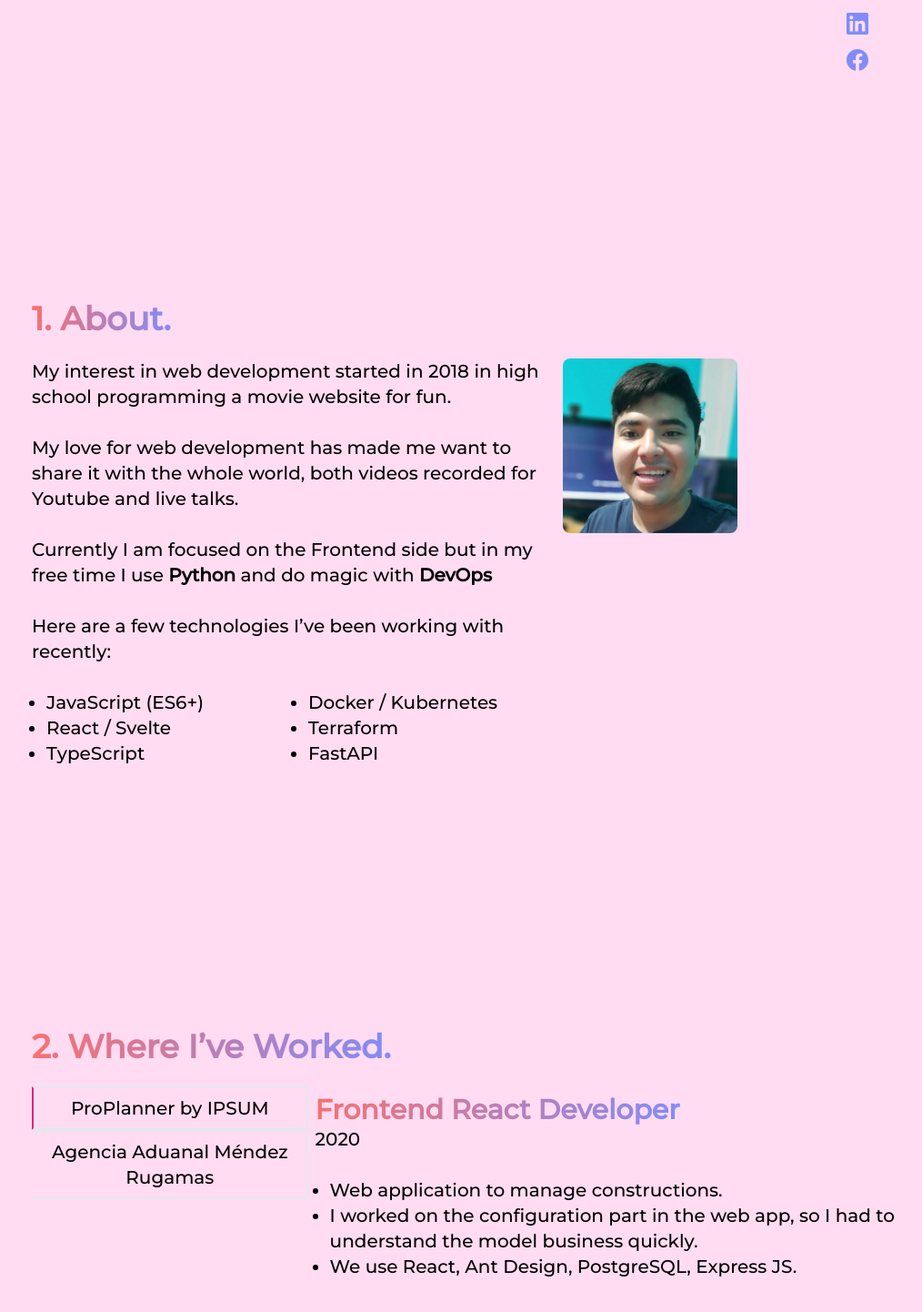
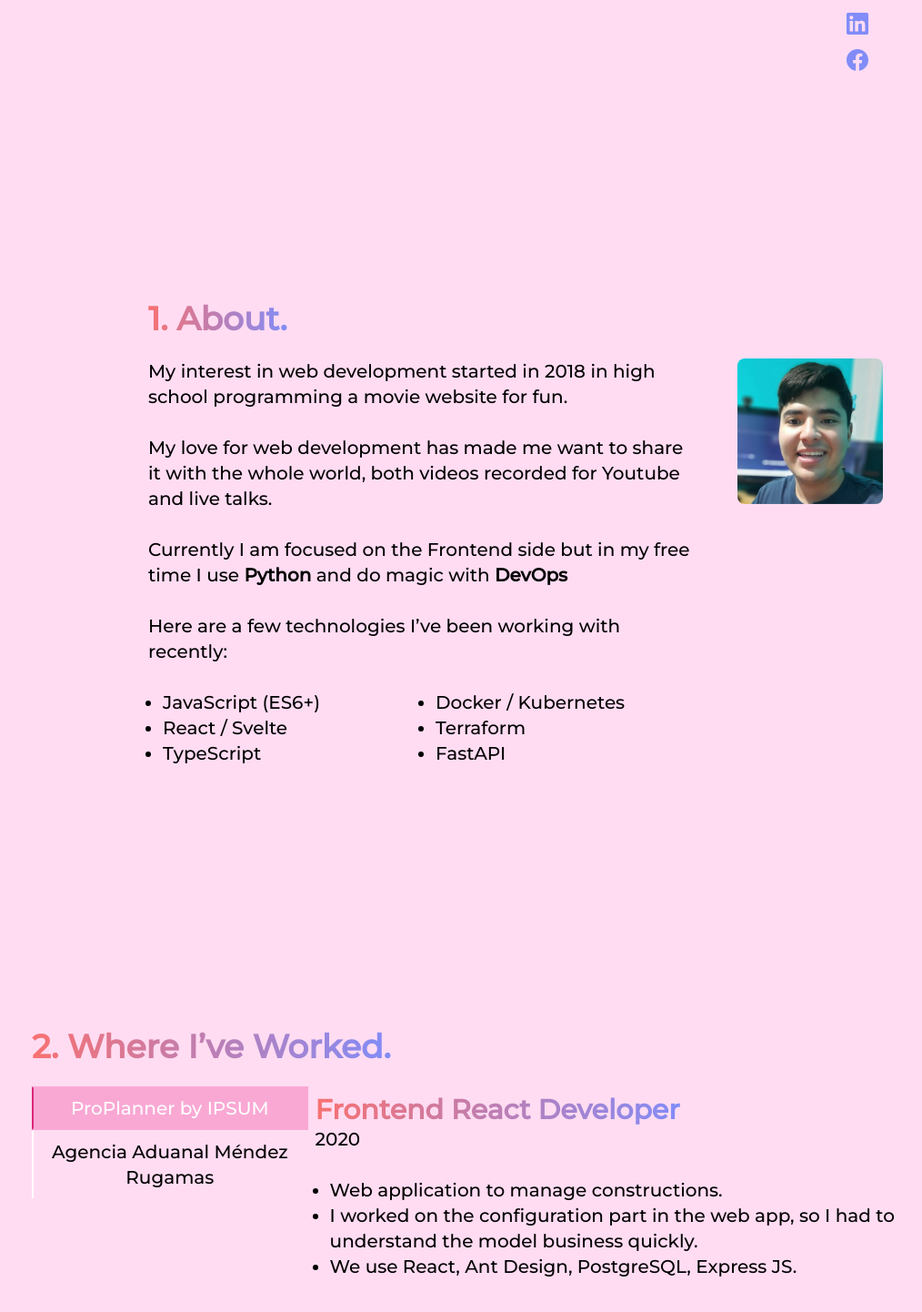
Before and after one commit to nelsoncode019/nelsoncode.dev, a Next.js app: page / in a window 1280 px wide. Shown: the part 570-2012 px from the top of the page at 91% size, without its empty margins (221-1235 px from the left). Built offline with nearby package versions, Linux system fonts and the light colour scheme.

Commit message:
add new changes

```diff
--- a/pages/index.jsx
+++ b/pages/index.jsx
@@ -168,17 +168,14 @@ export default function Home() {
 
       {/* ABOUT */}
 
-      <div className="p-3 md:pl-64 h-screen hidden md:block">
+      <div className="p-3 md:pl-96 h-screen">
         <div className="text-4xl font-extrabold pt-2">
           <span className="bg-clip-text text-transparent bg-gradient-to-r  from-red-400 to-indigo-400">
             1. About.
           </span>
         </div>
         <br />
-        <div
-          className="grid gap-2 max-w-3xl text-xl"
-          style={{ gridTemplateColumns: "75% 25%" }}
-        >
+        <div className="grid gap-2 max-w-3xl text-xl grid-cols-1 md:grid-cols-[600px_minmax(200px,_1fr)_100px]">
           <div>
             <p>
               My interest in web development started in 2018 in high school
@@ -216,6 +213,7 @@ export default function Home() {
             </div>
           </div>
           <div>
+            <div className="hidden md:block ml-10">
               <Image
                 className="rounded-lg"
                 alt="Nelson Hernández | NelsonCode"
@@ -223,6 +221,17 @@ export default function Home() {
                 height={900}
                 width={900}
               />
+            </div>
+
+            <div className=" md:hidden flex justify-center">
+              <Image
+                className="rounded-lg"
+                alt="Nelson Hernández | NelsonCode"
+                src="/nelson.jpg"
+                height={150}
+                width={150}
+              />
+            </div>
           </div>
         </div>
       </div>
@@ -243,16 +252,20 @@ export default function Home() {
           <div>
             <div
               onClick={() => setWork(true)}
-              className={`cursor-pointer text-center border-2 p-2 ${
-                Work ? "border-l-pink-600" : "border-l-transparent"
+              className={`cursor-pointer text-center border-2 p-2 border-b-transparent border-t-transparent border-r-transparent ${
+                Work
+                  ? "border-l-pink-600 bg-pink-300 text-white"
+                  : "border-l-white"
               }`}
             >
               ProPlanner by IPSUM
             </div>
             <div
               onClick={() => setWork(false)}
-              className={`cursor-pointer text-center border-2 p-2 ${
-                !Work ? "border-l-pink-600" : "border-l-transparent"
+              className={`cursor-pointer text-center border-2 p-2 border-b-transparent border-t-transparent border-r-transparent ${
+                !Work
+                  ? "border-l-pink-600 bg-pink-300 text-white"
+                  : "border-l-white"
               }`}
             >
               Agencia Aduanal Méndez Rugamas
--- a/styles/globals.css
+++ b/styles/globals.css
@@ -28,10 +28,10 @@ body::-webkit-scrollbar {
 
 /* Handle */
 body::-webkit-scrollbar-thumb {
-  background: #DC2777;
+  background: #dc2777;
 }
 
 /* Handle on hover */
 body::-webkit-scrollbar-thumb:hover {
-  background: #DC2777;
+  background: #dc2777;
 }
```
Lines whose indentation alone changed are shown as unchanged.
